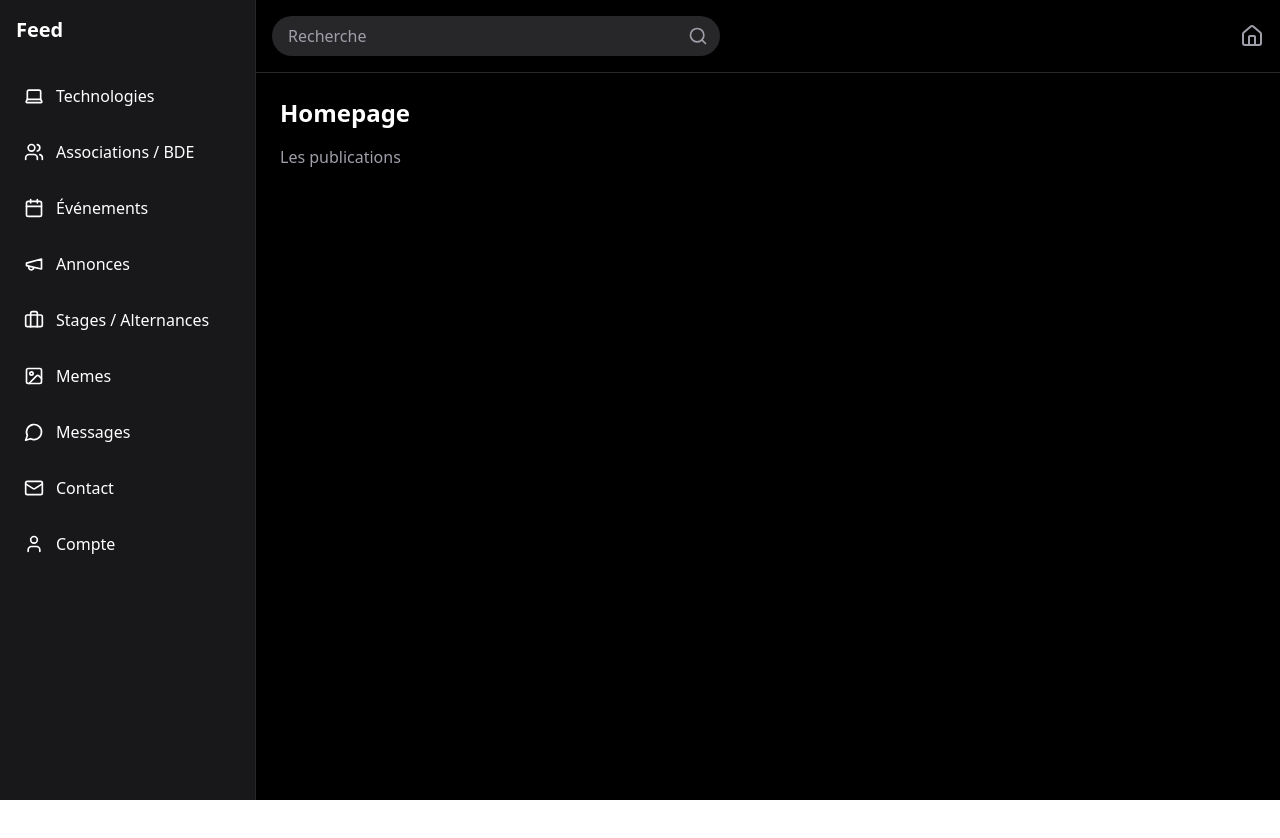
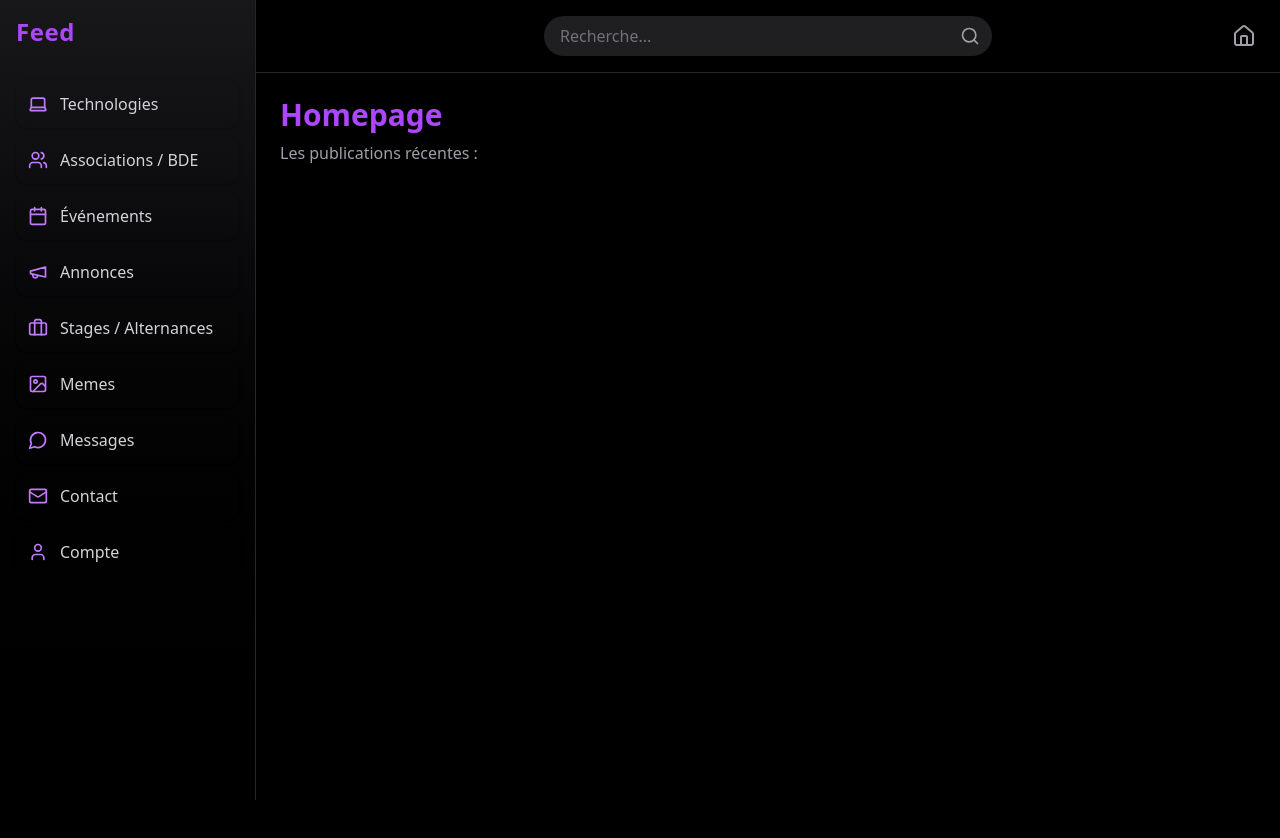
Before and after one commit to Nabibouch/reddit-front, a React (Vite) app in the folder front/: page /Feed in a window 1280 px wide. Shown: the top 838 px of the page. Before the commit the page ends 800 px from the top, so only its background shows below. Built offline with nearby package versions, Linux system fonts and the light colour scheme; the HTML template or start-up script is replaced by a standard one.

Commit message:
modification de page du feed

```diff
--- /dev/null
+++ b/front/src/Feed/Feed.css
@@ -0,0 +1,2 @@
+@import url('https://fonts.googleapis.com/css2?family=Manrope:wght@400;600;700&display=swap');
+@import "tailwindcss";
--- a/front/src/Feed/Feed.jsx
+++ b/front/src/Feed/Feed.jsx
@@ -1,6 +1,9 @@
-import React from 'react';
-import { useNavigate } from 'react-router-dom';
-import {Home, Search, Laptop, Users, Calendar, Megaphone, Briefcase, Image, MessageCircle, Mail, User} from 'lucide-react';
+import React from 'react'
+import { useNavigate } from 'react-router-dom'
+import {
+  Home, Search, Laptop, Users, Calendar,
+  Megaphone, Briefcase, Image, MessageCircle, Mail, User
+} from 'lucide-react'
 
 const navItems = [
   { label: 'Technologies', icon: Laptop, path: '/technologies' },
@@ -12,49 +15,50 @@ const navItems = [
   { label: 'Messages', icon: MessageCircle, path: '/messages' },
   { label: 'Contact', icon: Mail, path: '/contact' },
   { label: 'Compte', icon: User, path: '/compte' },
-];
+]
 
 export default function Dashboard() {
-  const navigate = useNavigate();
+  const navigate = useNavigate()
 
   return (
-    <div className="flex min-h-screen bg-black text-white font-sans">
-      <aside className="w-64 bg-zinc-900 p-4 border-r border-zinc-800">
-        <h1 className="text-xl font-semibold mb-8">Feed</h1>
-        <nav className="space-y-4">
+    <div className="flex bg-black text-white font-sans">
+      <aside className="w-64 bg-gradient-to-b from-zinc-900 to-black p-4 border-r border-zinc-800 h-screen fixed left-0 top-0">
+        <h1 className="text-2xl font-bold mb-8 text-purple-500 tracking-wide">Feed</h1>
+        <nav className="space-y-2">
           {navItems.map(({ label, icon: Icon, path }) => (
             <div
               key={label}
               onClick={() => navigate(path)}
-              className="flex items-center gap-3 p-2 rounded-lg cursor-pointer hover:bg-zinc-700 transition"
+              className="group flex items-center gap-3 p-3 rounded-xl cursor-pointer hover:bg-zinc-800 transition-all duration-300 hover:scale-[1.02] shadow-sm hover:shadow-purple-500/10"
             >
-              <Icon size={20} />
-              <span>{label}</span>
+              <Icon size={20} className="text-purple-400 group-hover:text-white transition" />
+              <span className="group-hover:text-white text-zinc-300 transition">{label}</span>
             </div>
           ))}
         </nav>
       </aside>
 
-      <main className="flex-1">
-        <header className="p-4 border-b border-zinc-800 flex justify-between items-center">
-          <div className="relative w-full max-w-md">
+      <main className="ml-64 flex-1 min-h-screen">
+        <header className="p-4 sticky top-0 z-50 backdrop-blur-md bg-black/60 border-b border-zinc-800 flex items-center justify-center shadow-sm">
+          <div className="relative w-full max-w-md mx-auto">
             <input
               type="text"
-              placeholder="Recherche"
-              className="w-full bg-zinc-800 text-white placeholder-zinc-400 rounded-full pl-4 pr-10 py-2 focus:outline-none focus:ring-2 focus:ring-purple-500"
+              placeholder="Recherche..."
+              className="w-full bg-zinc-800/80 text-white placeholder-zinc-500 rounded-full pl-4 pr-10 py-2 focus:outline-none focus:ring-2 focus:ring-purple-500/70 transition-all"
             />
             <Search className="absolute right-3 top-2.5 text-zinc-400" size={20} />
           </div>
-          <div className="text-zinc-400 hover:text-white cursor-pointer">
+          <div className="absolute right-6 text-zinc-400 hover:text-white cursor-pointer transition-colors">
             <Home size={24} />
           </div>
         </header>
 
-        <section className="p-6">
-          <h2 className="text-2xl font-bold mb-4">Homepage</h2>
-          <p className="text-zinc-400">Les publications</p>
+        <section className="p-6 animate-fadeIn">
+          <h2 className="text-3xl font-semibold text-purple-500 mb-2">Homepage</h2>
+          <p className="text-zinc-400 mb-4">Les publications récentes :</p>
+          <div className="h-[1500px]" />
         </section>
       </main>
     </div>
-  );
+  )
 }
```
Also changed, not shown: front/src/Connexion/SignIn.jsx (+18 -18 lines).
